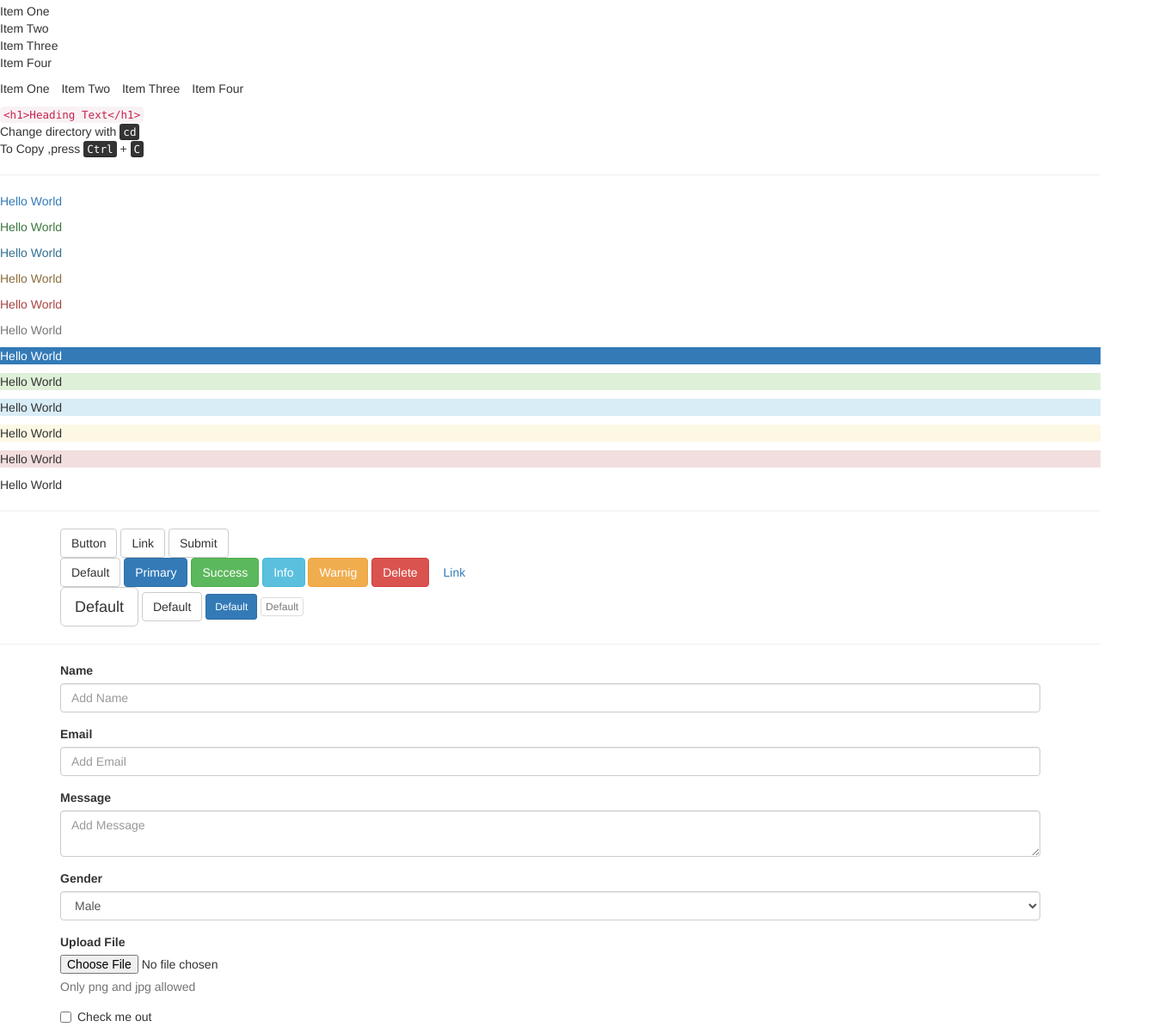
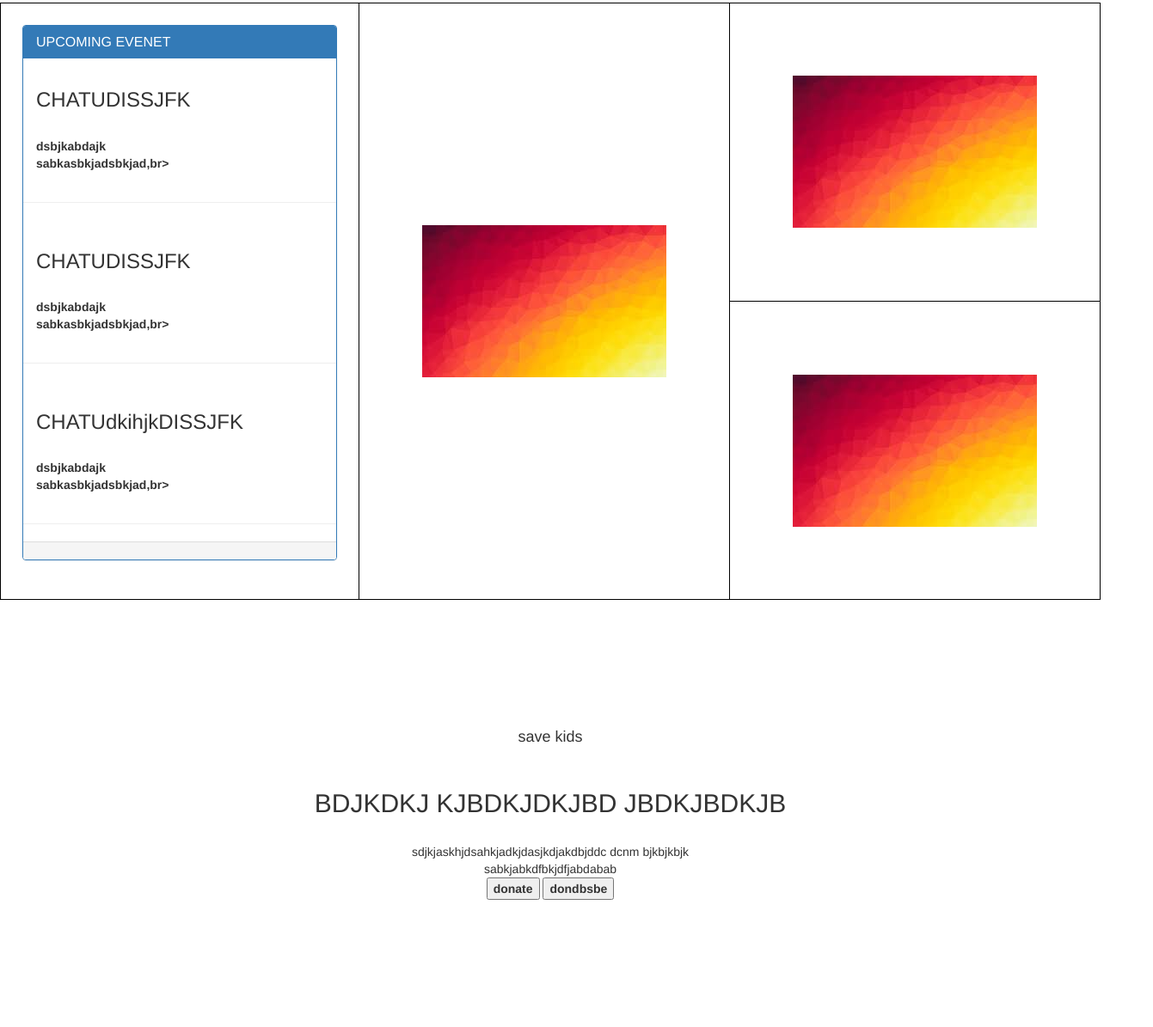
Before and after one commit to Padma-Dhar-2018201011/scriptlab, a plain HTML site: page index.html in a window 1280 px wide. Shown: the part 1605-2800 px from the top of the page at 86% size, 1341 px wide, since content can reach past the window. Drawn offline with nearby package versions, Linux system fonts and the light colour scheme.

Commit message:
Add files via upload

```diff
--- a/index.html
+++ b/index.html
@@ -179,7 +179,123 @@ table {
 
         <hr>
 
+
+        <!-- PANELS -->
+
+
+
+        <div>
+        <style>
+        table, th, td {
+            border: 1px solid black;
+            padding: 25px;
+        }
+        table {
+            border-spacing: 5px;
+        }
+        </style>
+        </head>
+        <body>
+
+
+
+
+        <table style="width:100%">
+          <tr>
+            <th rowspan="2"><div class="panel panel-primary">
+                <div class="panel-heading">
+                    <h3 class="panel-title">UPCOMING EVENET</h3>
+                </div>
+                <div class="panel-body">
+                    <h3>CHATUDISSJFK</H3><br>
+                      dsbjkabdajk<br>
+                      sabkasbkjadsbkjad,br>
+                </div><hr>
+                <div class="panel-body">
+                    <h3>CHATUDISSJFK</H3><br>
+                      dsbjkabdajk<br>
+                      sabkasbkjadsbkjad,br>
+                </div><hr>
+                <div class="panel-body">
+                    <h3>CHATUdkihjkDISSJFK</H3><br>
+                      dsbjkabdajk<br>
+                      sabkasbkjadsbkjad,br>
+                </div><hr>
+                <div class="panel-footer"></div>
+            </div></th>
+              <th rowspan="2"><center><img src="3.jpeg" alt="Italian Trulli"></th>
+                <th><center><img src="3.jpeg" alt="Italian Trulli"></th>
+
+          </tr>
+<tr>
+  <th><center><img src="3.jpeg" alt="Italian Trulli"></th>
+  </tr>
+
+        </table>
+<div>
+<br><br><br><br><br><br><br>
+<h4><center>save kids </center></h4> <br>
+<h2><center>BDJKDKJ KJBDKJDKJBD JBDKJBDKJB</h2><br>
+<center>sdjkjaskhjdsahkjadkjdasjkdjakdbjddc dcnm bjkbjkbjk<br>
+<center>sabkjabkdfbkjdfjabdabab<br>
+<button type="button" bgcolor="orange">
+<span class="icon-bar" ><b>donate</b></span>
+
+</button>
+<button type="button" bgcolor="orange">
+<span class="icon-bar" ><b>dondbsbe</b></span>
+
+</button>
+<br>
+<br><br><br><br><br><br><br><br>
+</div>
+
+
+<hr>
+
+
+        </div>
         <!-- LISTS -->
+<hr>
+        <div>
+        <style>
+        table, th, td {
+            border: 1px solid black;
+            padding: 25px;
+        }
+        table {
+            border-spacing: 5px;
+        }
+        </style>
+        </head>
+        <body>
+
+
+
+        <table style="width:100%">
+          <tr>
+            <th><center><img src="3.jpeg" alt="Italian Trulli"></th>
+              <th><center><img src="3.jpeg" alt="Italian Trulli"></th>
+                <th><center><img src="3.jpeg" alt="Italian Trulli"></th>
+                  <th><center><img src="3.jpeg" alt="Italian Trulli"></th>
+          </tr>
+          <tr>
+            <th><center><img src="3.jpeg" alt="Italian Trulli"></th>
+              <th><center><img src="3.jpeg" alt="Italian Trulli"></th>
+                <th><center><img src="3.jpeg" alt="Italian Trulli"></th>
+                  <th><center><img src="3.jpeg" alt="Italian Trulli"></th>
+                  </tr>
+
+
+        </table>
+
+        </div>
+
+
+
+
+
+
         <ul class="list-unstyled">
             <li>Item One</li>
             <li>Item Two</li>
@@ -365,16 +481,7 @@ table {
     </div>
 
     <div class="container">
-        <!-- PANELS -->
-        <div class="panel panel-primary">
-            <div class="panel-heading">
-                <h3 class="panel-title">Panel title</h3>
-            </div>
-            <div class="panel-body">
-                Panel content
-            </div>
-            <div class="panel-footer">Panel Footer</div>
-        </div>
+
 
         <hr>
 
@@ -511,6 +618,22 @@ table {
     <script src="https://ajax.googleapis.com/ajax/libs/jquery/1.12.4/jquery.min.js"></script>
     <!-- Include all compiled plugins (below), or include individual files as needed -->
     <script src="js/bootstrap.min.js"></script>
+
+    <style>
+.footer {
+   position: fixed;
+   left: 0;
+   bottom: 0;
+   width: 100%;
+   background-color: red;
+   color: white;
+   text-align: center;
+}
+</style>
+
+<div class="footer">
+ <p>ggggggggghsjahjasadbskjaskdsa</p>
+</div>
 </body>
 
 </html>
```
